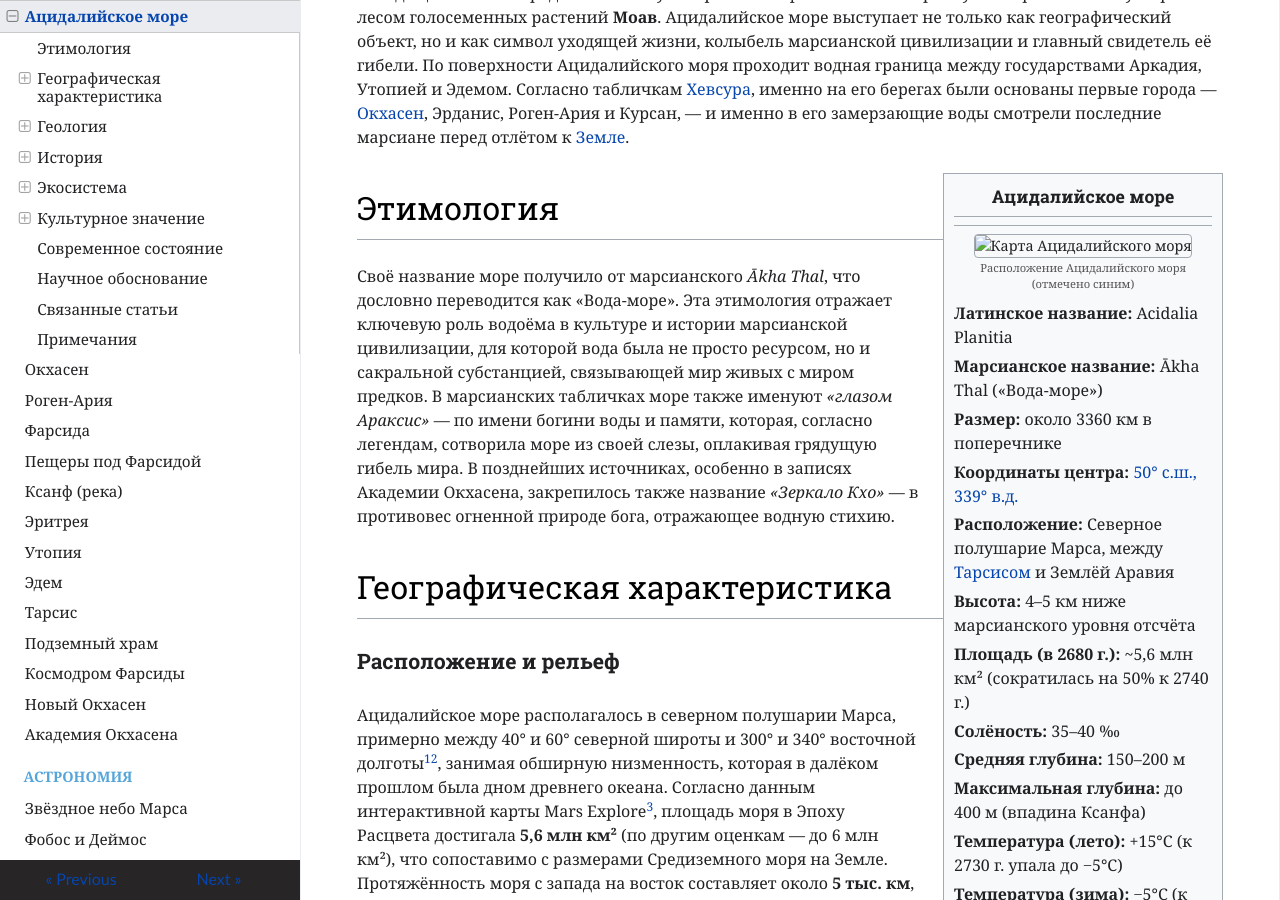
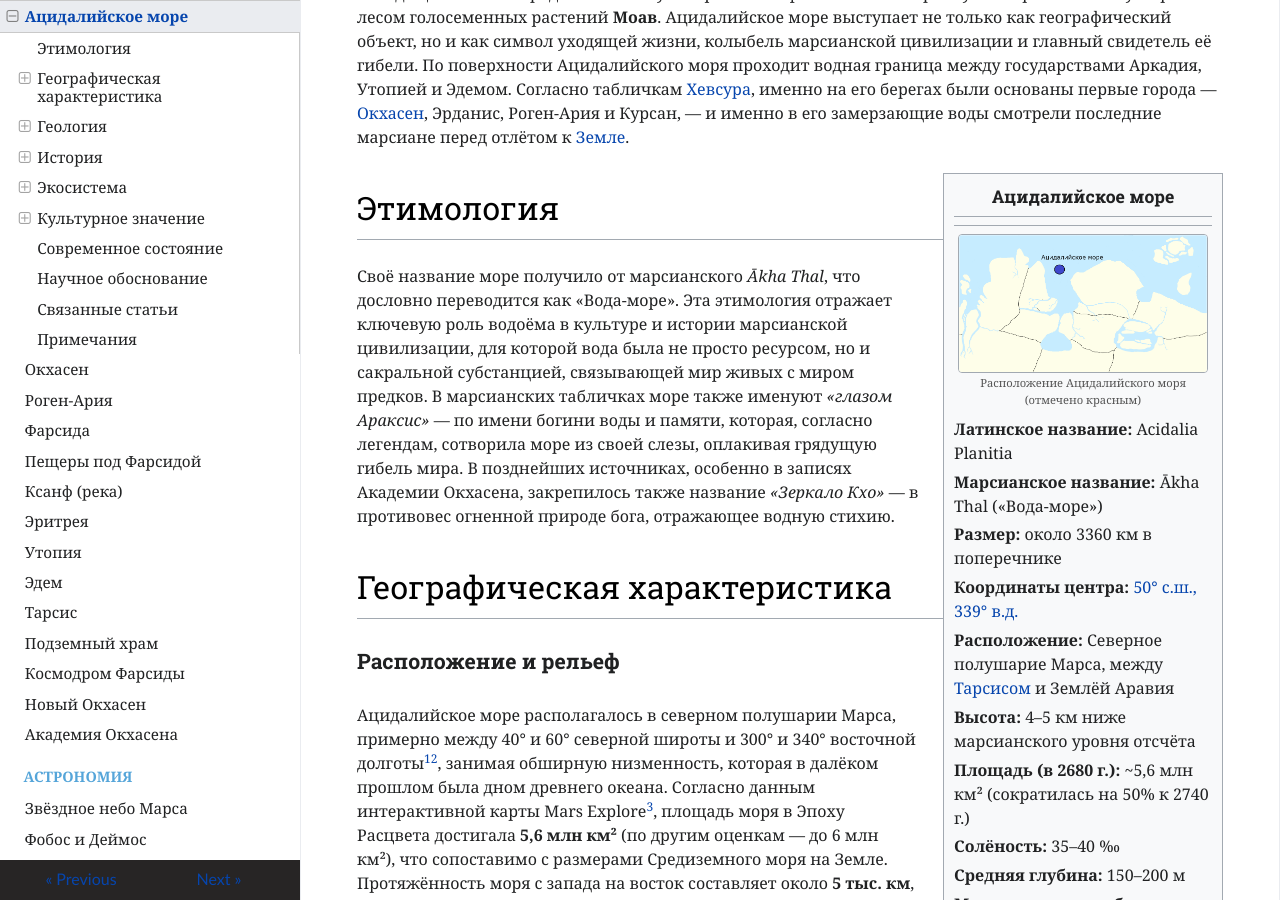
Before and after one commit to ivanhohlov14-bit/mars-encyclopedia, an MkDocs documentation site: the page built from docs/geography/acidalia-sea.md, in a window 1280 px wide and 900 px high, scrolled down 338 px. Built offline with MkDocs 1.6.1, drawn with Linux system fonts in a browser that asks for light colours; nearby versions of some CDN libraries.

Commit message:
Update acidalia-sea.md

```diff
--- a/docs/geography/acidalia-sea.md
+++ b/docs/geography/acidalia-sea.md
@@ -6,9 +6,10 @@
   <h3 style="margin: 0; text-align: center;">Ацидалийское море</h3>
   <hr>
 
- <div style="text-align: center; margin-bottom: 8px;">
-    <img src="assets/images/map/acidalia-planitia-map.png" alt="Карта Ацидалийского моря" style="width: 100%; max-width: 250px; border: 1px solid #a2a9b1; border-radius: 4px;">
-    <div style="font-size: 0.7rem; color: #555; margin-top: 2px;">Расположение Ацидалийского моря (отмечено синим)</div>
+  <!-- ===== КАРТА ===== -->
+  <div style="text-align: center; margin-bottom: 8px;">
+    <img src="https://raw.githubusercontent.com/ivanhohlov14-bit/mars-encyclopedia/main/docs/assets/images/map/acidalia-planitia-map.png" alt="Карта Ацидалийского моря" style="width: 100%; max-width: 250px; border: 1px solid #a2a9b1; border-radius: 4px;">
+    <div style="font-size: 0.7rem; color: #555; margin-top: 2px;">Расположение Ацидалийского моря (отмечено красным)</div>
   </div>
 
   <p><b>Латинское название:</b> Acidalia Planitia</p>
```
